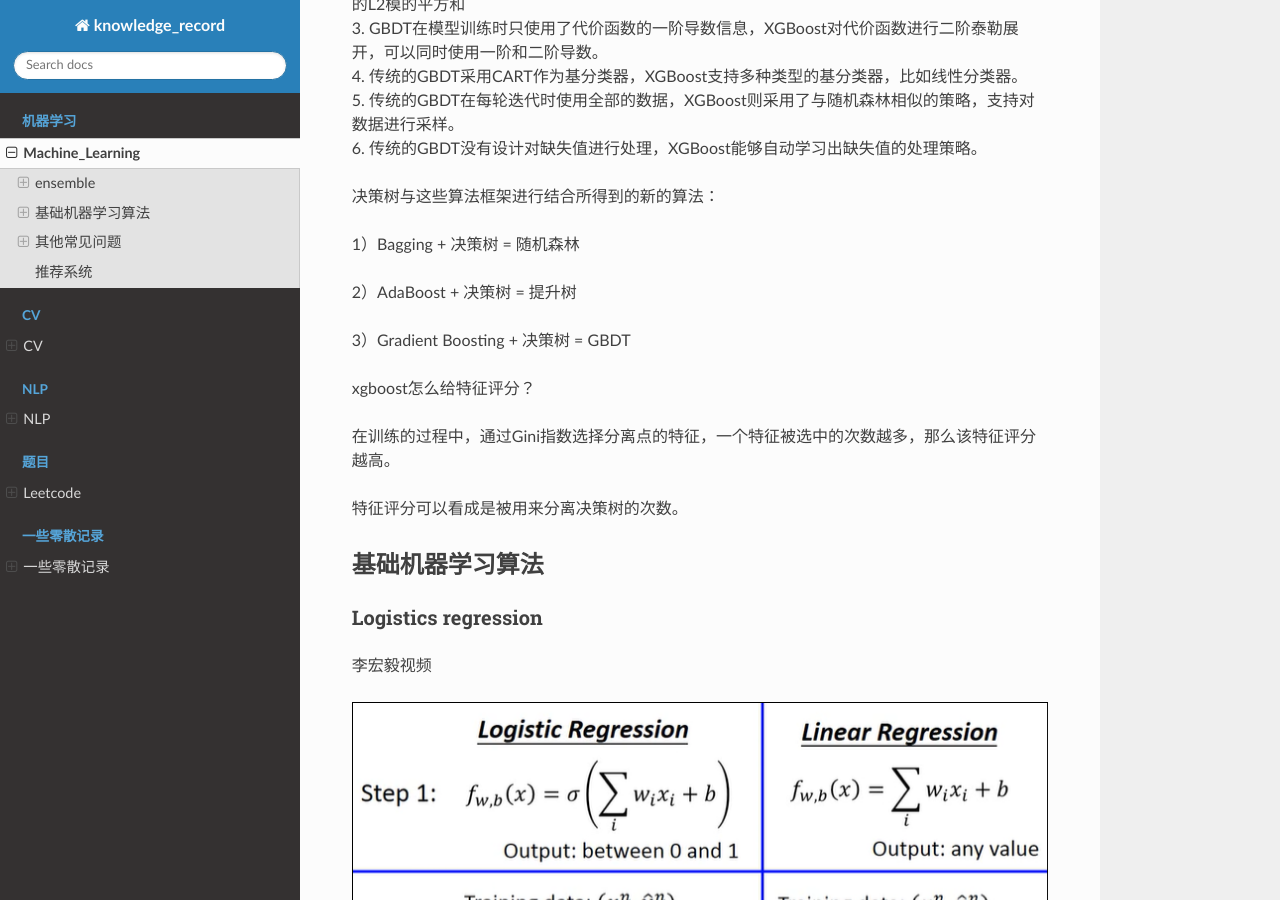
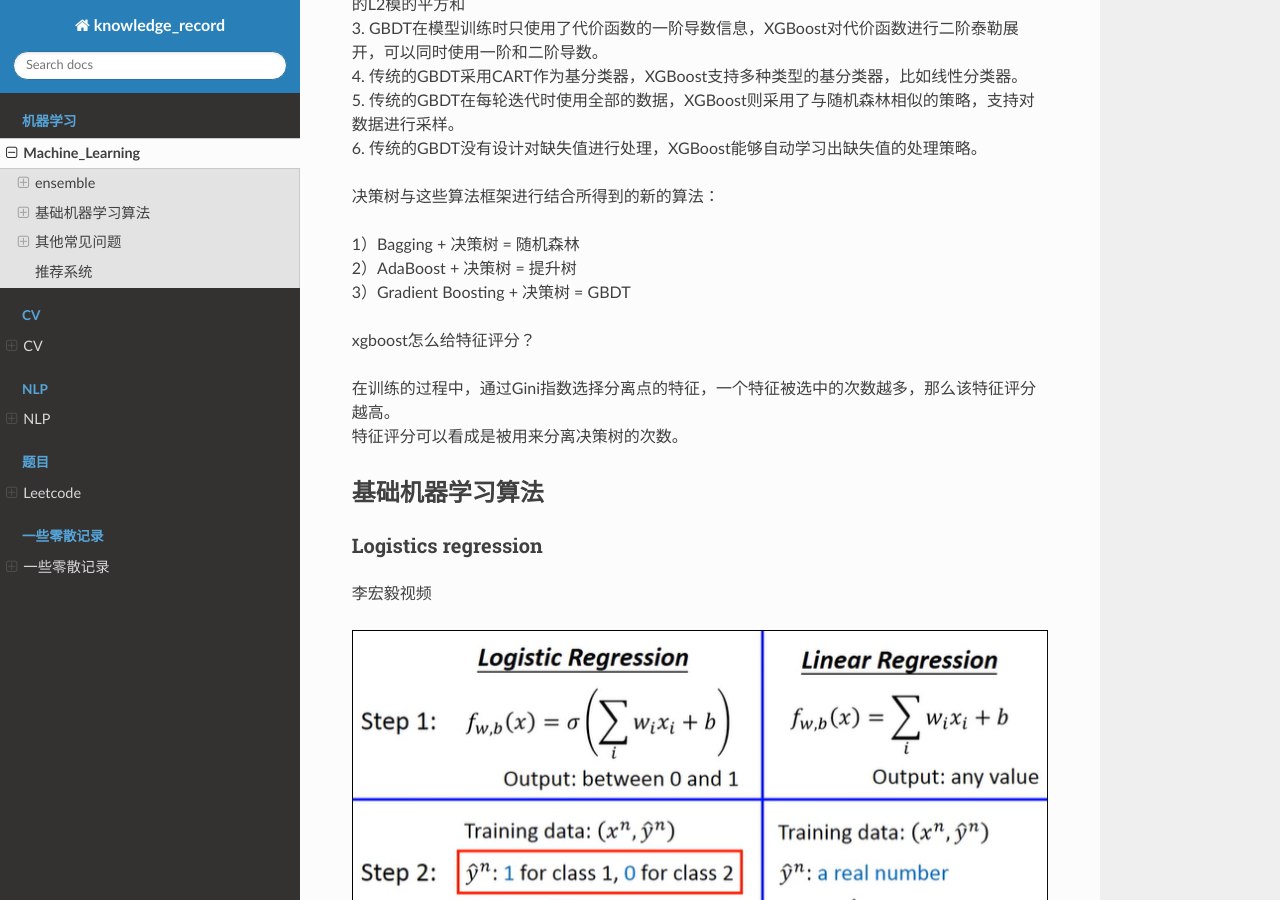
Before and after one commit to luochuankai-JHU/knowledge_record, a Sphinx documentation site: the page built from docs/machine_learning/machine_learning.rst, in a window 1280 px wide and 900 px high, scrolled down 2372 px. Built offline with Sphinx 7.4.7 and the Read the Docs theme 2.0.0, drawn with Linux system fonts in a browser that asks for light colours.

```diff
--- a/docs/leetcode/leetcode.rst
+++ b/docs/leetcode/leetcode.rst
@@ -9,8 +9,8 @@ Leetcode
 
 这里保存一些我做题的解答和心得
 
-tips
---------------
+**tips**
+
 
 面试写题的时候可以把注释也写上
 
--- a/docs/machine_learning/machine_learning.rst
+++ b/docs/machine_learning/machine_learning.rst
@@ -78,17 +78,14 @@ GBDT、Adboost、xgboost
 
 决策树与这些算法框架进行结合所得到的新的算法：
 
-1）Bagging + 决策树 = 随机森林
-
-2）AdaBoost + 决策树 = 提升树
-
-3）Gradient Boosting + 决策树 = GBDT
+| 1）Bagging + 决策树 = 随机森林
+| 2）AdaBoost + 决策树 = 提升树
+| 3）Gradient Boosting + 决策树 = GBDT
 
 xgboost怎么给特征评分？
 
-在训练的过程中，通过Gini指数选择分离点的特征，一个特征被选中的次数越多，那么该特征评分越高。
-
-特征评分可以看成是被用来分离决策树的次数。
+| 在训练的过程中，通过Gini指数选择分离点的特征，一个特征被选中的次数越多，那么该特征评分越高。
+| 特征评分可以看成是被用来分离决策树的次数。
 
 
 基础机器学习算法
@@ -276,11 +273,9 @@ https://www.jianshu.com/p/fd9e2166cfcc
 
 L0 L1 L2 正则化
 -------------------
-L0正则化的值是模型参数中非零参数的个数。
-
-L1正则化表示各个参数绝对值之和。
-
-L2正则化标识各个参数的平方的和的开方值。
+| L0正则化的值是模型参数中非零参数的个数。
+| L1正则化表示各个参数绝对值之和。
+| L2正则化标识各个参数的平方的和的开方值。
 
 | L1 和 L2：
 | •	L2正则相比于L1正则来说，得到的解比较平滑（不是稀疏），但是同样能够保证解中接近于0（但不是等于0，所以相对平滑）的维度比较多，降低模型的复杂度。
```
